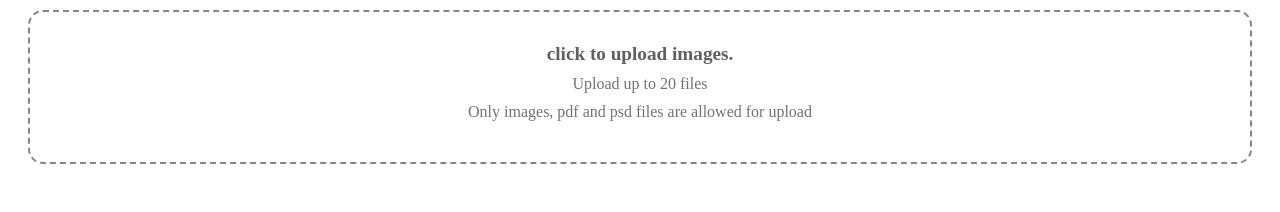
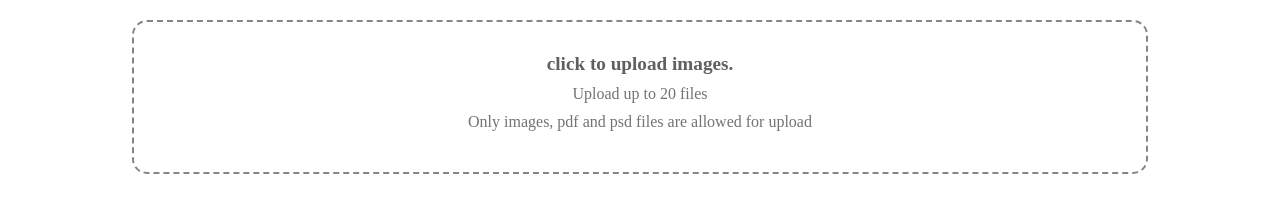
Before and after one commit to ahmadgamal99/Multiple-Uploader.js, a plain HTML site: page index.html in a window 1280 px wide. Drawn offline with Linux system fonts and the light colour scheme.

Commit message:
version 1.0.0

```diff
--- a/index.html
+++ b/index.html
@@ -7,7 +7,7 @@
 </head>
 <body>
 
-<form action="/test" method="post" ></form>
+<form action="" method="" enctype="multipart/form-data" ></form>
 
 <div class="multiple-uploader" id="multiple-uploader">
     <div class="mup-msg">
@@ -17,7 +17,7 @@
     </div>
 </div>
 
-<script src="./src/js/multiple-uploader.js"  ></script>
+<script src="./src/js/multiple-uploader.js"></script>
 <script>
 
     let multipleUploader = new MultipleUploader().init({
--- a/src/css/main.css
+++ b/src/css/main.css
@@ -1,3 +1,5 @@
+
+
 .multiple-uploader {
     display: flex;
     flex-wrap: wrap;
@@ -5,8 +7,9 @@
     border-radius: 15px;
     border: 2px dashed #858585;
     min-height: 150px;
-    margin: 10px 20px;
+    margin: 20px auto;
     cursor: pointer;
+    width: 80%;
 }
 
 .mup-msg {
```
Also changed, not shown: 1 other file.
